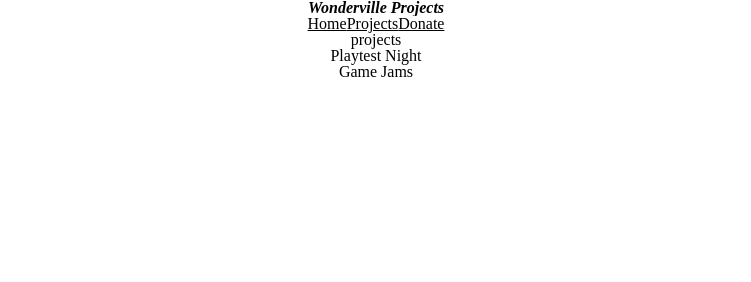
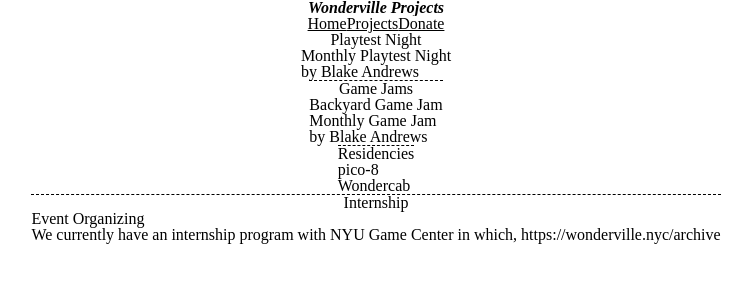
Before and after one commit to Wonderville/wonderville-projects, an Eleventy site: page src/projects.liquid in a window 1280 px wide. Shown: the whole page, without its empty margins (264-1015 px from the left). Built offline with nearby package versions, Linux system fonts and the light colour scheme; Eleventy itself is replaced by a stand-in of ours; files that its build step writes are made by us from their sources; what eleventy-plugin-postcss would draw is missing.

Commit message:
add all of the projects data

```diff
--- /dev/null
+++ b/src/_collections/projects/backyard-game-jam.md
@@ -0,0 +1,4 @@
+---
+name: Backyard Game Jam
+tags: ["projects", "jams"]
+---
--- /dev/null
+++ b/src/_collections/projects/event-organizing.md
@@ -0,0 +1,6 @@
+---
+name: Event Organizing
+tags: ["projects", "internships"]
+---
+
+We currently have an internship program with NYU Game Center in which, https://wonderville.nyc/archive
--- /dev/null
+++ b/src/_collections/projects/monthly-game-jam.md
@@ -0,0 +1,5 @@
+---
+name: Monthly Game Jam
+organizer: Blake Andrews
+tags: ["projects", "jams"]
+---
--- /dev/null
+++ b/src/_collections/projects/monthly-playtest-night.md
@@ -0,0 +1,5 @@
+---
+name: Monthly Playtest Night
+organizer: Blake Andrews
+tags: ["projects", "playtests"]
+---
--- /dev/null
+++ b/src/_collections/projects/pico-8.md
@@ -0,0 +1,4 @@
+---
+name: pico-8
+tags: ["projects", "residencies"]
+---
--- /dev/null
+++ b/src/_collections/projects/wodercab.md
@@ -0,0 +1,4 @@
+---
+name: Wondercab
+tags: ["projects", "residencies"]
+---
--- /dev/null
+++ b/src/_includes/projects.css
@@ -0,0 +1,12 @@
+/* -- .Projects -- */
+.ProjectsSection + .ProjectsSection {
+  margin-top: $spacing3;
+  padding-top: $spacing3;
+  border-top: 1px dashed black;
+}
+
+.ProjectsSection-title {
+  display: flex;
+  justify-content: center;
+  font-size: $fontSize1;
+}
--- a/src/_includes/projects/Project.liquid
+++ b/src/_includes/projects/Project.liquid
@@ -1,3 +1,12 @@
 <article class="Project">
-  <h1>{{ name }}</h1>
+  <h1>{{ project.data.name }}</h1>
+  {% if project.data.organizer != null %}
+    <h2>by {{ project.data.organizer }}</h2>
+  {% endif %}
+
+  {% if project.content != "" %}
+    <div class="Project-body">
+      {{ project.content }}
+    </div>
+  {% endif %}
 </article>
--- a/src/projects.liquid
+++ b/src/projects.liquid
@@ -3,7 +3,42 @@
 title: projects
 class: Projects
 ---
-projects
+<section class="ProjectsSection">
+  <h1 class="ProjectsSection-title">
+    Playtest Night
+  </h1>
 
-{% render "projects/Project.liquid", name: "Playtest Night" %}
-{% render "projects/Project.liquid", name: "Game Jams" %}
+  {%- for project in collections.playtests %}
+    {% render "projects/Project.liquid", project: project %}
+  {%- endfor %}
+</section>
+
+<section class="ProjectsSection">
+  <h1 class="ProjectsSection-title">
+    Game Jams
+  </h1>
+
+  {%- for project in collections.jams %}
+    {% render "projects/Project.liquid", project: project %}
+  {%- endfor %}
+</section>
+
+<section class="ProjectsSection">
+  <h1 class="ProjectsSection-title">
+    Residencies
+  </h1>
+
+  {%- for project in collections.residencies %}
+    {% render "projects/Project.liquid", project: project %}
+  {%- endfor %}
+</section>
+
+<section class="ProjectsSection">
+  <h1 class="ProjectsSection-title">
+    Internship
+  </h1>
+
+  {%- for project in collections.internships %}
+    {% render "projects/Project.liquid", project: project %}
+  {%- endfor %}
+</section>
--- a/src/site.css
+++ b/src/site.css
@@ -1,6 +1,7 @@
 /* -- includes --*/
 @import "_includes/shared.css";
 @import "_includes/home.css";
+@import "_includes/projects.css";
 
 /* -- resets (more) -- */
 * {
```
